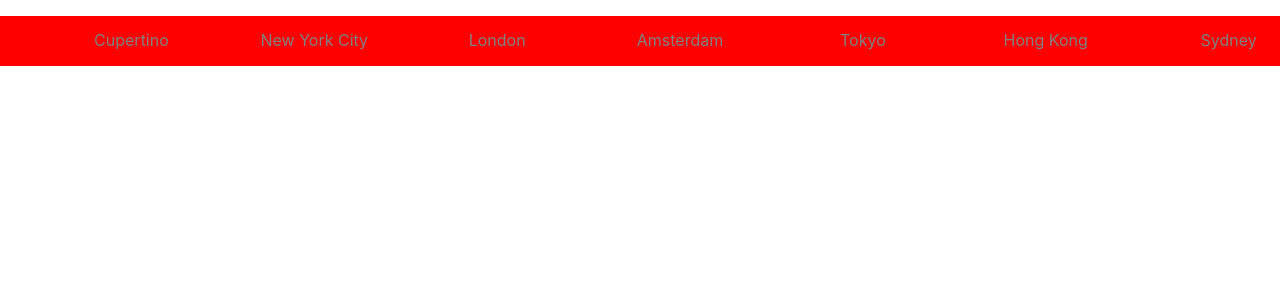
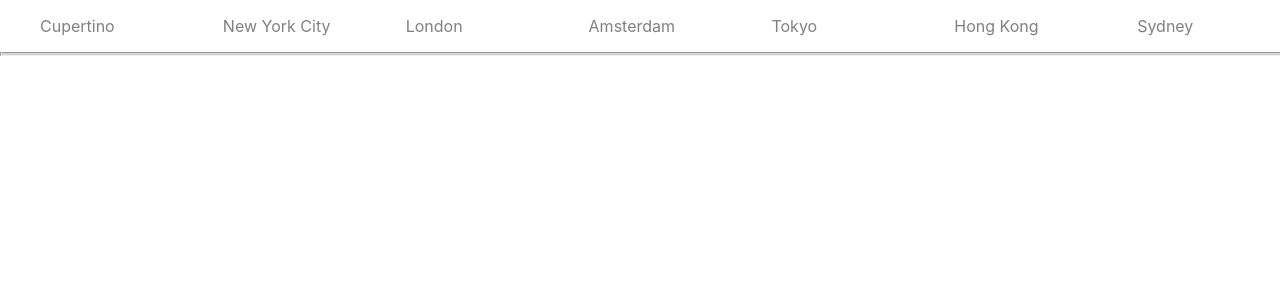
Before and after one commit to ianmaser/criticalmass, a React (Create React App) app in the folder city-navigation/: page / in a window 1280 px wide. Shown: the top 300 px of the page. Built offline with nearby package versions, Linux system fonts and the light colour scheme.

Commit message:
transitions, states, etc

```diff
--- a/city-navigation/src/App.js
+++ b/city-navigation/src/App.js
@@ -1,20 +1,15 @@
+import React, { useEffect, useState, useRef } from 'react';
 import styled from 'styled-components';
 import navigation from './assets/navigation.json';
-import './App.css';
 
-const PageWrapper = styled.div`
-  width: 100vw;
-  height: 100vh;
-`;
-
-const Navigation = styled.ul`
+const Navbar = styled.ul`
   display: flex;
   list-style-type: none;
   width: 100%;
-  background-color: red;
-  flex-direction: row;
-  height: 50px;
+  justify-content: center;
+  align-items: center;
 `;
+
 
 const NavItem = styled.li`
   flex: 1;
@@ -23,27 +18,65 @@
 `;
 
 const NavLink = styled.a`
-  display: block;
+  display: inline-block;
+  position: relative;
   color: gray;
   text-align: center;
-  padding: 14px 16px;
   text-decoration: none;
+  &:hover {
+    color: blue;
+  }
 `;
 
-function App() {
-  console.log('navigation', navigation);
+const NavLine = styled.hr`
+  background-color: black;
+  height: 2px;
+  margin: 0;
+  position: absolute;
+  left: ${({ left }) => `${left}px`};
+  width: ${({ lineWidth }) => `${lineWidth}px`};
+  transition: left 400ms, width 300ms;
+`
+
+const StyledLine = styled.hr`
+  background-color: lightgray;
+  height: 2px;
+  margin: 0;
+  width: 100%;
+`
+
+const App = () => {
+  const [left, setLeft] = useState(0);
+  const [lineWidth, setLineWidth] = useState();
+  const refs = useRef([]);
+
+  const handleClick = (index) => {
+    const currentEl = refs.current[index].getBoundingClientRect();
+    setLeft(currentEl.left - 8);
+    setLineWidth(currentEl.width + 8);
+    console.log(refs.current[index].getBoundingClientRect());
+  }
+
   return (
-    <PageWrapper>
-      <Navigation>
+    <div className="App" style={{ position: 'relative'}}>
+      <Navbar>
         {navigation.cities.map((item, index) => {
           return (
-          <NavItem>
-            <NavLink href={`#${item?.section}`}>{item.label}</NavLink>
-          </NavItem>
-        );
+            <NavItem key={`Nav item-${index}`}>
+              <NavLink
+                href={`#${item?.section}`}
+                onClick={() => handleClick(index)}
+                ref={(el) => refs.current[index] = el}
+              >
+                {item.label}
+              </NavLink>
+            </NavItem>
+          );
         })}
-      </Navigation>
-    </PageWrapper>
+      </Navbar>
+      <NavLine left={left} lineWidth={lineWidth} />
+      <StyledLine />
+    </div>
   );
 }
 
```
